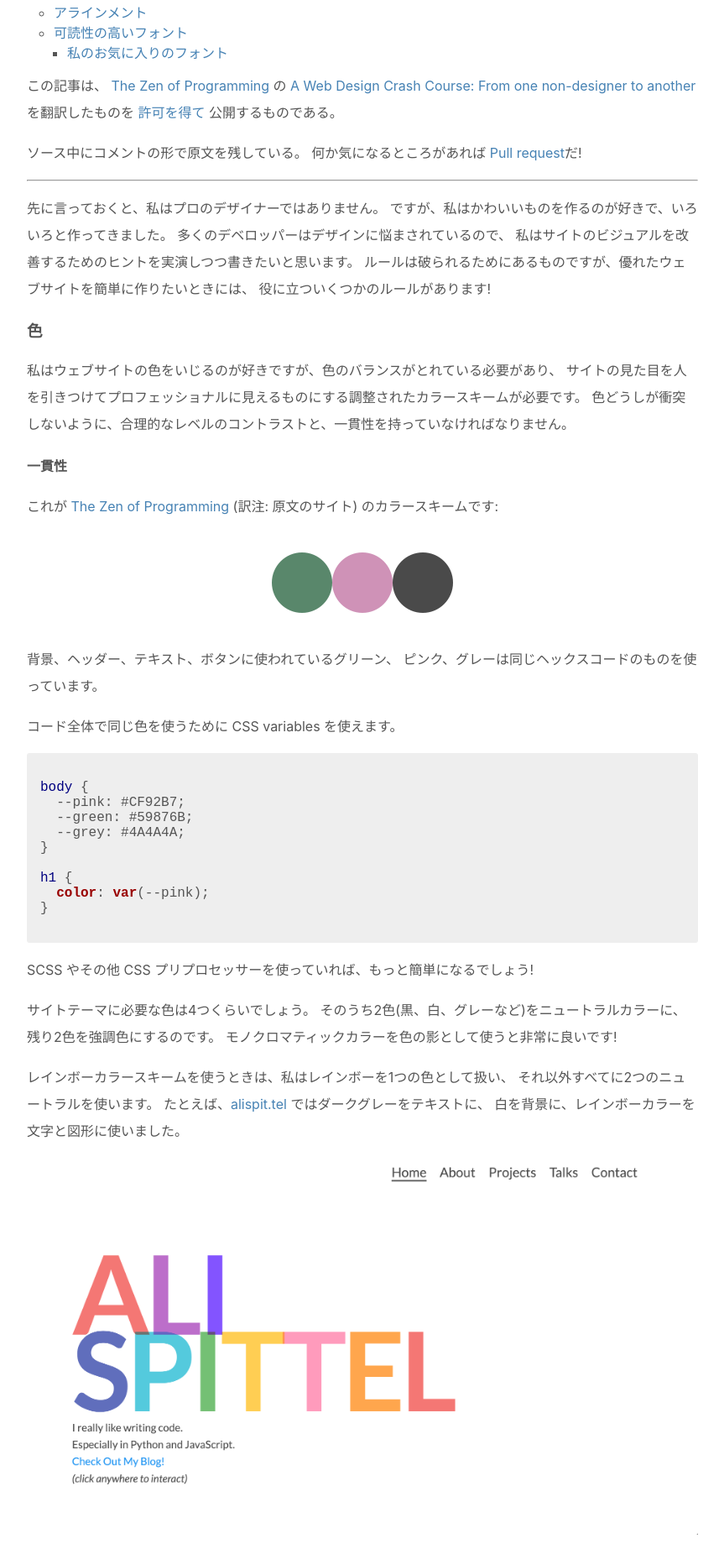
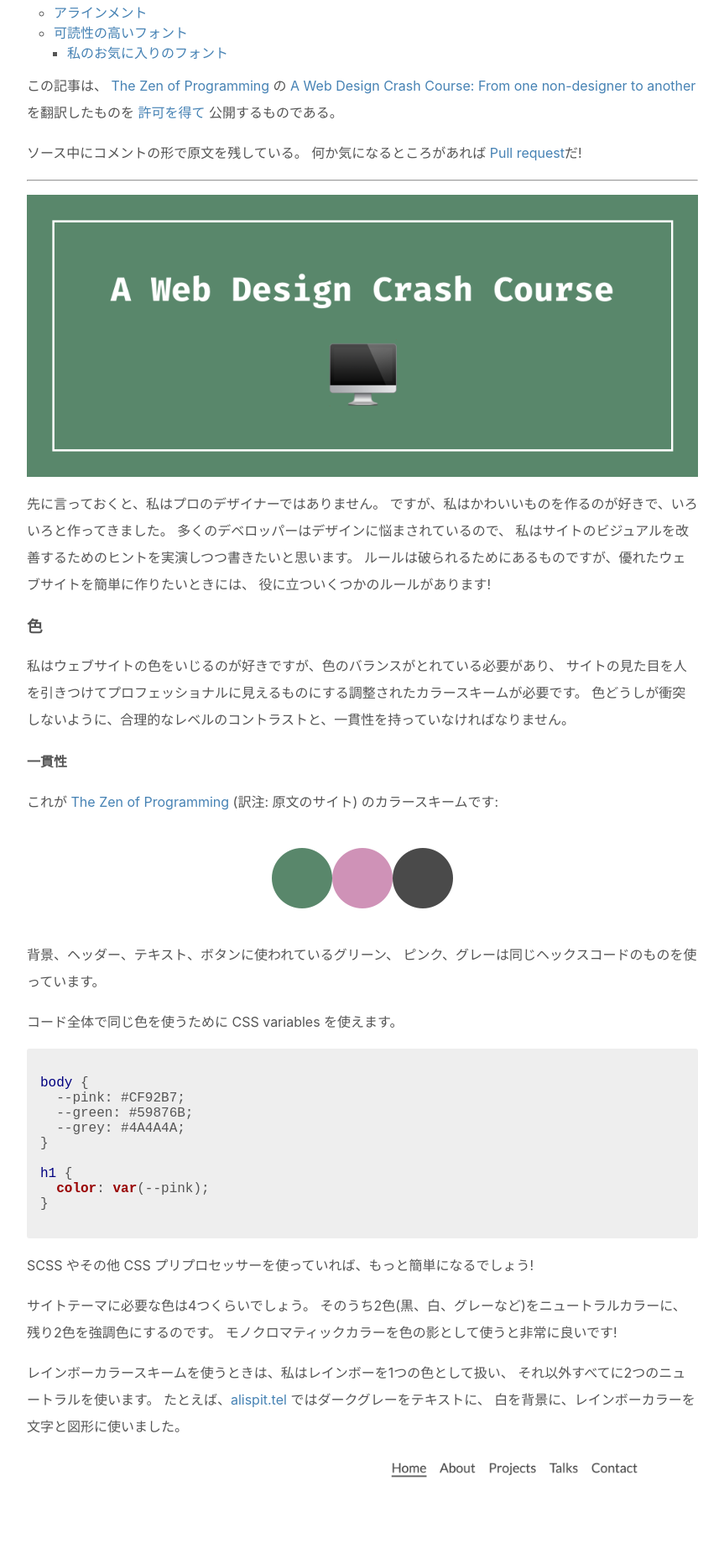
Before and after one commit to kotet/kotet.github.io, a Jekyll site: the page built from _posts/2018/08/2018-08-23-a-web-design-crush-course.md, in a window 1280 px wide. Shown: the part 719-2564 px from the top of the page at 84% size, without its empty margins (208-1071 px from the left). Built offline with Jekyll 4.4.1, drawn with Linux system fonts in a browser that asks for light colours.

Commit message:
ヘッダー画像の追加

```diff
--- a/_posts/2018/08/2018-08-23-a-web-design-crush-course.md
+++ b/_posts/2018/08/2018-08-23-a-web-design-crush-course.md
@@ -17,6 +17,8 @@ excerpt: "先に言っておくと、私はプロのデザイナーではあり
 [Pull request](https://github.com/{{ site.github.repository_nwo }}/edit/{{ site.github.source.branch }}/{{ page.path }})だ!
 
 ---
+
+![ヘッダー]({% include relative %}/assets/2018/08/web-design-crush-cource.png)
 
 <!-- I will preface this by saying that I'm not professionally a designer. That being said, I like building pretty things and have had some success with that. A lot of developers seem overwhelmed by design, so I wanted to do a quick write\-up with visual examples with quick tips on how to improve the visuals of your site. Rules are made to be broken, but if you want to make a great website as easily as possible, these are some good rules of thumb! -->
 
```
Also changed, not shown: assets/2018/08/web-design-crush-cource.png (added).
